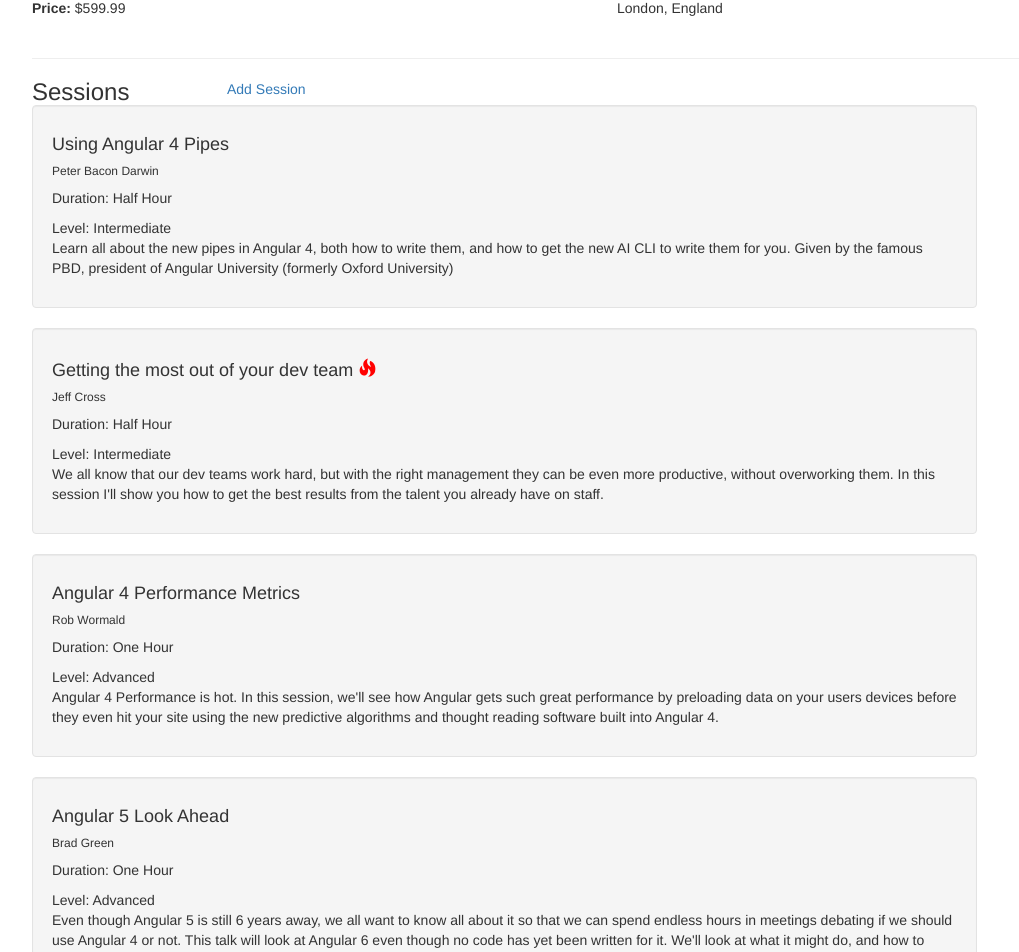
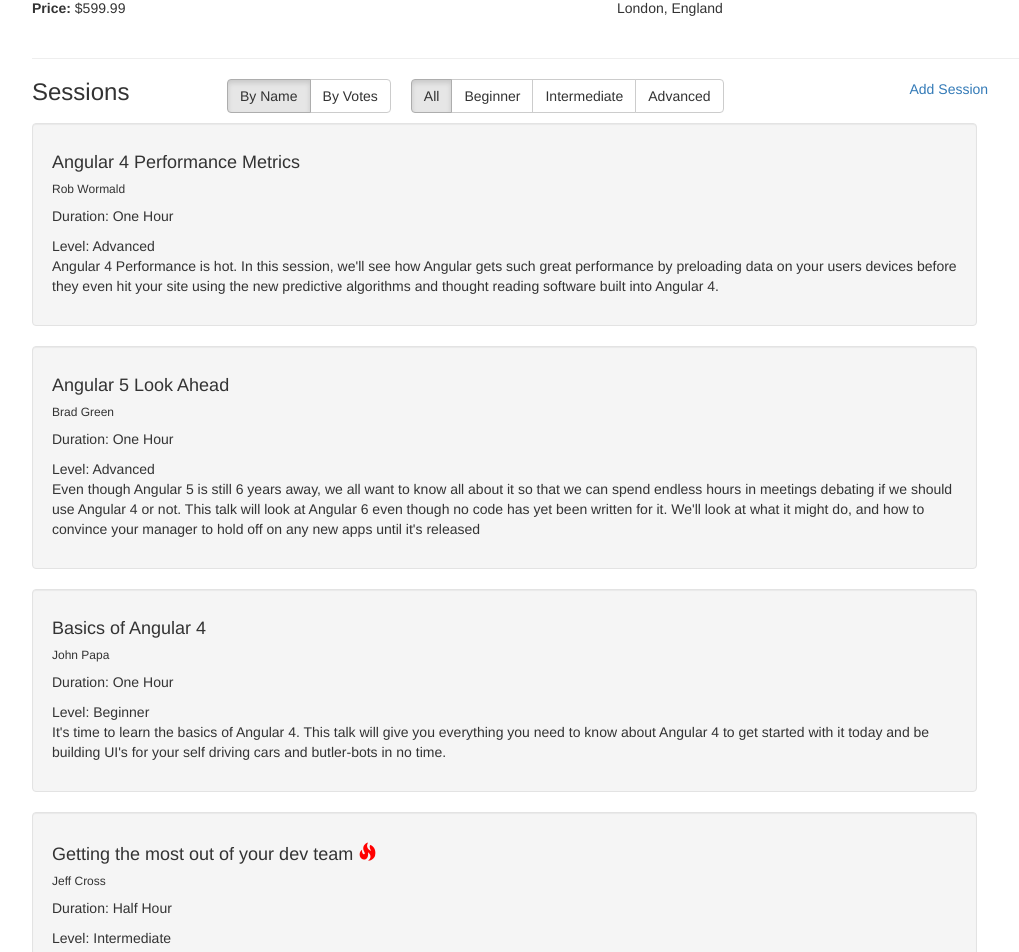
Before and after one commit to lykhanhduy/angular-fundamental, an Angular app: page /event/1 in a window 1280 px wide. Shown: the part 277-1229 px from the top of the page, without its empty margins (38-1057 px from the left). Built offline with nearby package versions, Linux system fonts and the light colour scheme.

Commit message:
filter and orderBy in angular

```diff
--- a/src/app/components/event-detail/event-detail.component.html
+++ b/src/app/components/event-detail/event-detail.component.html
@@ -24,15 +24,28 @@
 
   <hr>
 
-  <div class="row">
+  <div class="row" style="margin-bottom:10px">
     <div class="col-md-2">
       <h3 style="margin:0px">Sessions</h3>
+    </div>
+    <div class="col-md-7">
+      <div class="btn-group btn-group-small" style="margin-right:20px">
+        <button class="btn btn-default" [class.active]="sortBy==='name'" (click)="sortBy='name'">By Name</button>
+        <button class="btn btn-default" [class.active]="sortBy==='votes'" (click)="sortBy='votes'">By Votes</button>
+
+      </div>
+      <div class="btn-group btn-group-small">
+        <button class="btn btn-default" [class.active]="filterBy==='all'" (click)="filterBy='all'">All</button>
+        <button class="btn btn-default" [class.active]="filterBy==='beginner'" (click)="filterBy='beginner'">Beginner</button>
+        <button class="btn btn-default" [class.active]="filterBy==='intermediate'" (click)="filterBy='intermediate'">Intermediate</button>
+        <button class="btn btn-default" [class.active]="filterBy==='advanced'" (click)="filterBy='advanced'">Advanced</button>
+      </div>
     </div>
     <div class="col-md-2">
       <a (click)="addSession()" *ngIf="!addMode" >Add Session</a>
     </div>
   </div>
 
-  <app-list-sessions *ngIf="!addMode" [sessions]="event?.sessions"></app-list-sessions>
+  <app-list-sessions *ngIf="!addMode" [sessions]="event?.sessions" [filterBy]="filterBy" [sortBy]="sortBy"></app-list-sessions>
   <app-create-session *ngIf="addMode" (saveNewSession)="saveNewSession($event)" (cancelAddSession)="cancelAddSession($event)"></app-create-session>
 </div>
--- a/src/app/components/event-detail/event-detail.component.ts
+++ b/src/app/components/event-detail/event-detail.component.ts
@@ -10,6 +10,8 @@ import { ActivatedRoute } from '@angular/router';
 export class EventDetailComponent implements OnInit {
   event: any;
   addMode = false;
+  filterBy = 'all';
+  sortBy = 'name';
   constructor(private eventService: EventService, private route: ActivatedRoute) { }
 
   ngOnInit() {
--- a/src/app/components/list-sessions/list-sessions.component.html
+++ b/src/app/components/list-sessions/list-sessions.component.html
@@ -1,4 +1,4 @@
-<div class="row" *ngFor="let session of sessions">
+<div class="row" *ngFor="let session of visibleSessions">
   <div class="col-md-10">
     <app-collapsible-well>
       <div well-title>
--- a/src/app/components/list-sessions/list-sessions.component.ts
+++ b/src/app/components/list-sessions/list-sessions.component.ts
@@ -1,15 +1,50 @@
-import { Component, OnInit, Input } from '@angular/core';
+import { ISession } from './../../event.model';
+import { Component, OnInit, Input, OnChanges } from '@angular/core';
 
 @Component({
   selector: 'app-list-sessions',
   templateUrl: './list-sessions.component.html',
   styleUrls: ['./list-sessions.component.css']
 })
-export class ListSessionsComponent implements OnInit {
+export class ListSessionsComponent implements OnInit, OnChanges {
   @Input() sessions;
+  @Input() filterBy;
+  @Input() sortBy;
+  visibleSessions;
   constructor() { }
 
   ngOnInit() {
+
+  }
+  ngOnChanges() {
+    if (this.sessions) {
+      this.filterSessions(this.filterBy);
+      this.sortBy === 'name' ? this.visibleSessions.sort(sortByNameAsc) : this.visibleSessions.sort(sortByVotesDesc);
+    }
+  }
+
+  filterSessions(filter) {
+    if (filter === 'all') {
+      this.visibleSessions = this.sessions.slice(0);
+    } else {
+      this.visibleSessions = this.sessions.filter(session => {
+        return session.level.toLocaleLowerCase() === filter;
+      });
+    }
   }
 
 }
+
+function sortByNameAsc(s1: ISession, s2: ISession) {
+  if (s1.name > s2.name) {
+    return 1;
+  } else if (s1.name === s2.name) {
+    return 0;
+  } else {
+    return -1;
+  }
+}
+
+function sortByVotesDesc(s1: ISession, s2: ISession) {
+  return s2.voters.length - s1.voters.length ;
+}
```
